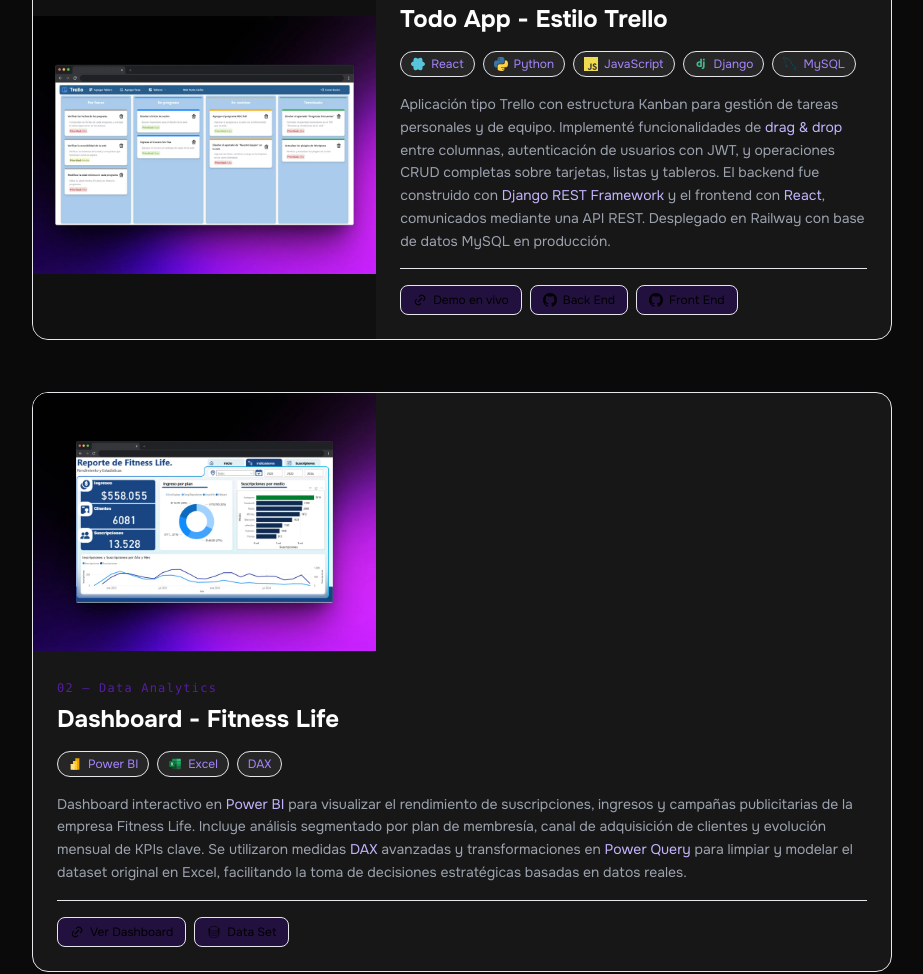
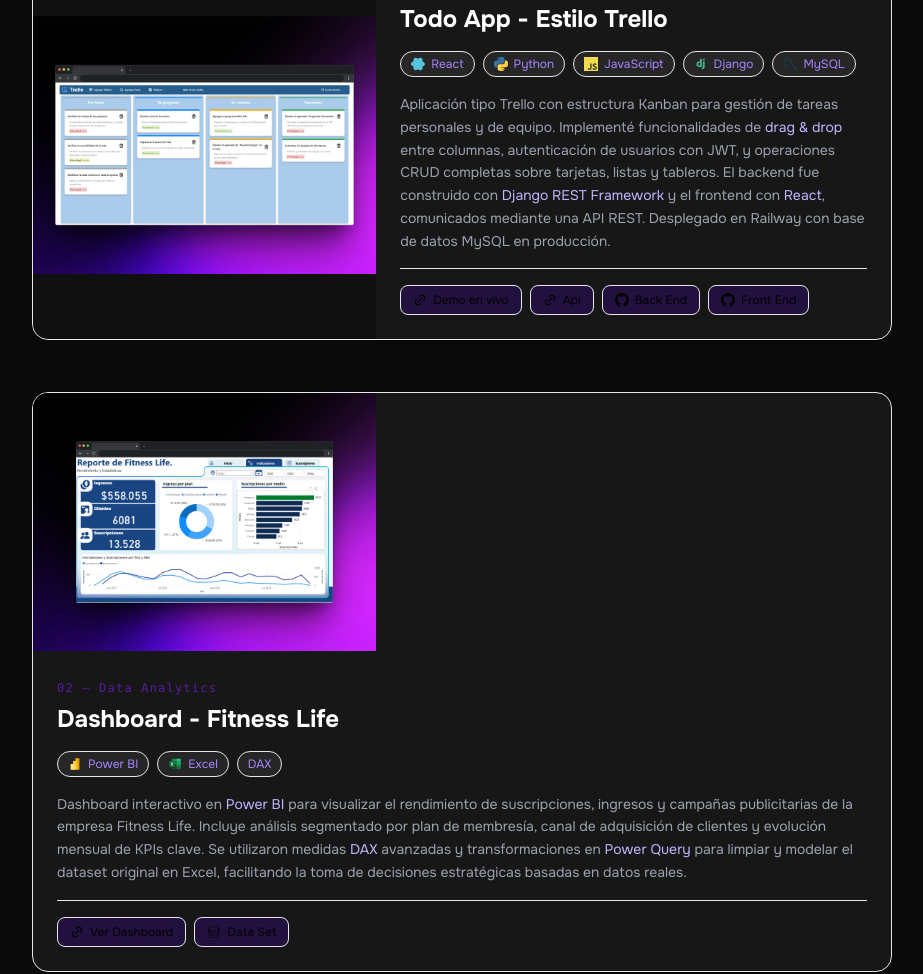
Before and after one commit to AlberTVenegas/Porfolio, an Astro site: page / in a window 1280 px wide. Shown: the part 1527-2501 px from the top of the page, without its empty margins (178-1101 px from the left). Built offline with nearby package versions, Linux system fonts and the light colour scheme; Astro itself is replaced by a stand-in of ours.

Commit message:
Add new url trello

```diff
--- a/src/components/ProjectsItems.astro
+++ b/src/components/ProjectsItems.astro
@@ -149,7 +149,7 @@
 
     <div class="flex flex-wrap gap-2 pt-4 border-t border-violet-900/30">
       <a
-        href="https://todoapp-albert.up.railway.app/"
+        href="https://front-end-trello.vercel.app/"
         target="_blank"
         class="inline-flex items-center gap-1.5 text-xs text-violet-400 hover:text-white bg-violet-950/50 hover:bg-violet-800/60 border border-violet-800/50 px-3 py-1.5 rounded-lg transition-all duration-200"
       >
@@ -169,6 +169,28 @@
           ></path></svg
         >
         Demo en vivo
+      </a>
+            <a
+        href="https://back-end-trello.onrender.com"
+        target="_blank"
+        class="inline-flex items-center gap-1.5 text-xs text-violet-400 hover:text-white bg-violet-950/50 hover:bg-violet-800/60 border border-violet-800/50 px-3 py-1.5 rounded-lg transition-all duration-200"
+      >
+        <svg
+          xmlns="http://www.w3.org/2000/svg"
+          viewBox="0 0 24 24"
+          fill="none"
+          stroke="currentColor"
+          stroke-width="2"
+          stroke-linecap="round"
+          stroke-linejoin="round"
+          class="size-3.5"
+          ><path stroke="none" d="M0 0h24v24H0z" fill="none"></path><path
+            d="M9 15l6 -6"></path><path
+            d="M11 6l.463 -.536a5 5 0 0 1 7.071 7.072l-.534 .464"></path><path
+            d="M13 18l-.397 .534a5.068 5.068 0 0 1 -7.127 0a4.972 4.972 0 0 1 0 -7.071l.524 -.463"
+          ></path></svg
+        >
+        Api
       </a>
       <a
         href="https://github.com/AlberTVenegas/Back-End-Trello"
```
